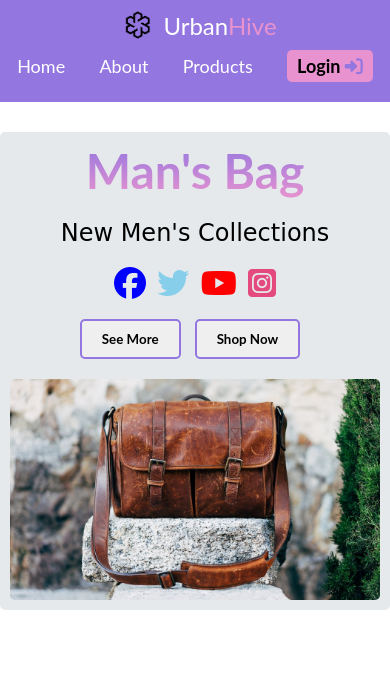
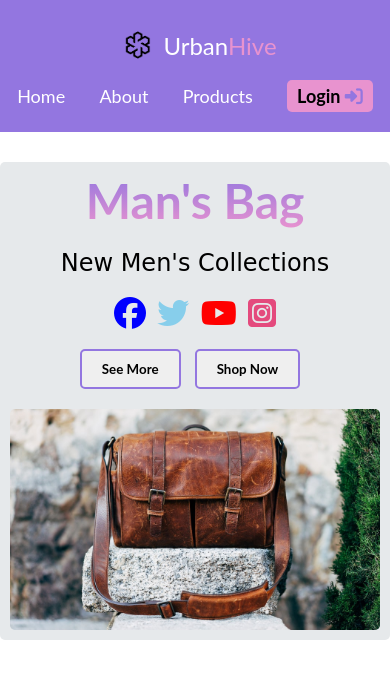
Before and after one commit to mramitkb/UrbanHive-m2, a plain HTML site: page index.html in a window 390 px wide. Drawn offline with Linux system fonts and the light colour scheme.

Commit message:
Banner done with responsive

```diff
--- a/media.css
+++ b/media.css
@@ -9,6 +9,7 @@
         align-items: center;
         justify-content: center;
         width: 100%;
+        padding: 20px 0px 10px;
     }
     .nav-menu{
         width: 100%;
```
